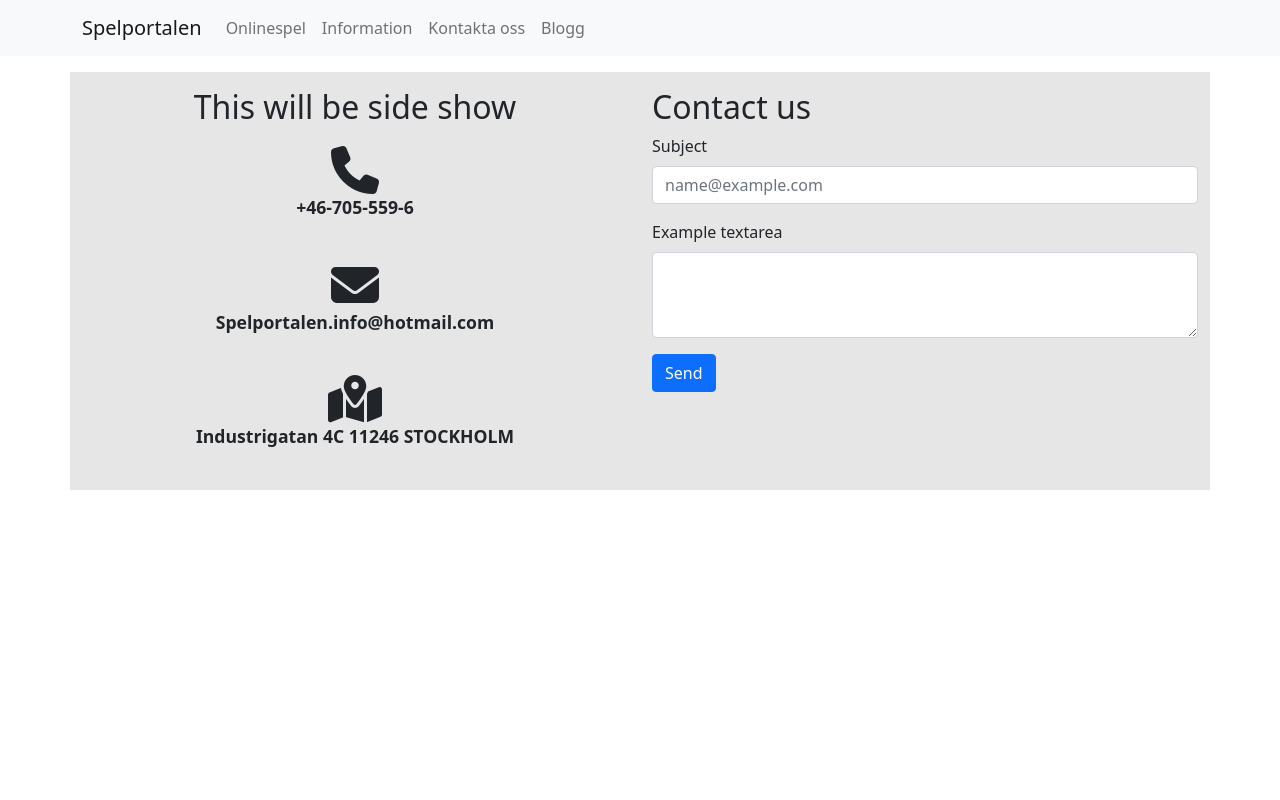
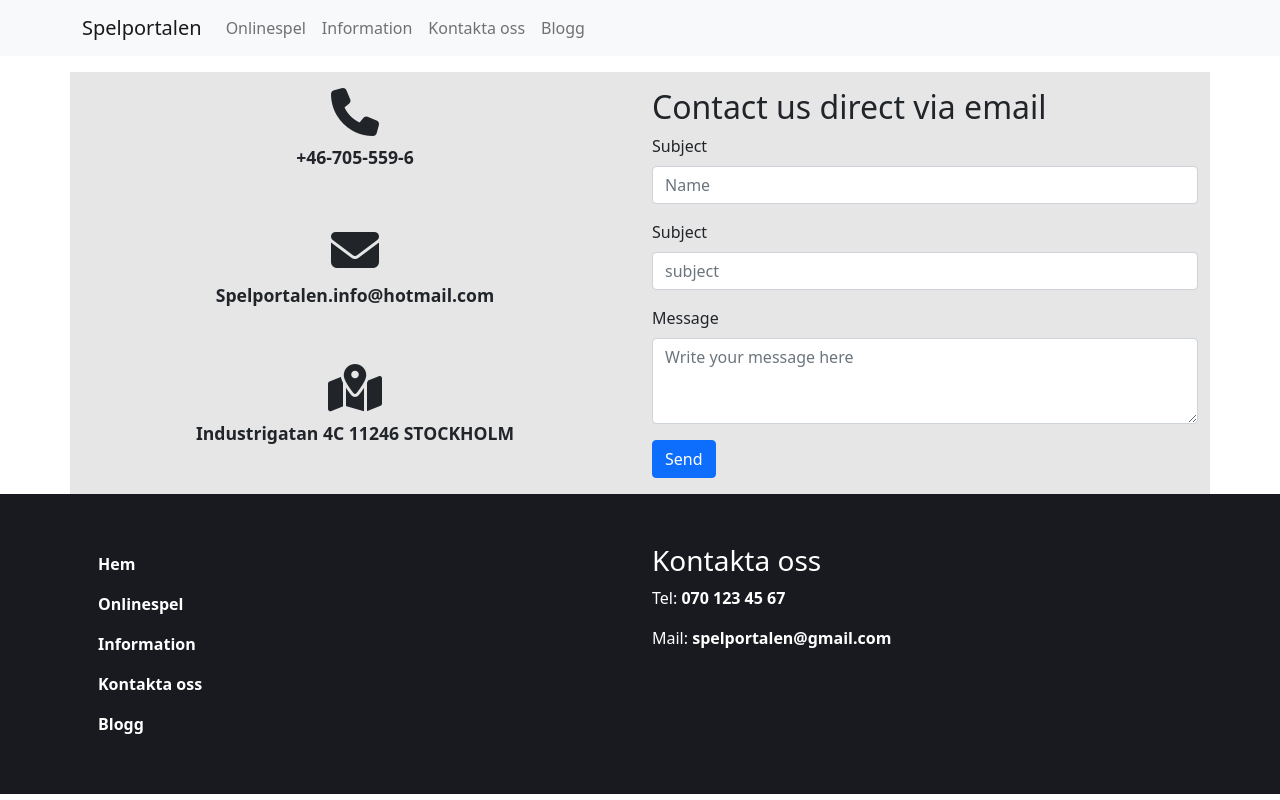
Before and after one commit to samuelbrinke/Spelportal, a plain HTML site: page kontakt.html in a window 1280 px wide. Drawn offline with nearby package versions, Linux system fonts and the light colour scheme.

Commit message:
small fixes on contact page

```diff
--- a/css/contact-us.css
+++ /dev/null
@@ -1,20 +0,0 @@
-.big {
-  background: rgb(230, 230, 230);
-}
-.side-show {
-  text-align: center;
-  display: flex;
-  flex-direction: column;
-  justify-content: space-between;
-}
-.fas {
-  display: inline;
-}
-.side-show h2 {
-  margin-bottom: 20px;
-}
-.side-show p {
-  display: inline;
-  font-weight: bold;
-  font-size: 1.1rem;
-}
--- /dev/null
+++ b/css/kontakt.css
@@ -0,0 +1,37 @@
+.big {
+  background: rgb(230, 230, 230);
+}
+.side-show {
+  text-align: center;
+  display: flex;
+  flex-direction: column;
+  justify-content: space-between;
+}
+
+.fas {
+  display: inline;
+  transition: text-shadow 0.5s ease 0s;
+}
+.fas:hover {
+  color: #444444;
+
+  text-shadow: 1px 0px 1px #cccccc, 0px 1px 1px #eeeeee, 2px 1px 1px #cccccc,
+    1px 2px 1px #eeeeee, 3px 2px 1px #cccccc, 2px 3px 1px #eeeeee,
+    4px 3px 1px #cccccc, 3px 4px 1px #eeeeee, 5px 4px 1px #cccccc,
+    4px 5px 1px #eeeeee, 6px 5px 1px #cccccc, 5px 6px 1px #eeeeee,
+    7px 6px 1px #cccccc;
+}
+
+.side-show a {
+  display: inline;
+  text-decoration: none;
+  color: #212529;
+}
+.side-show h2 {
+  margin-bottom: 20px;
+}
+.side-show p {
+  display: inline;
+  font-weight: bold;
+  font-size: 1.1rem;
+}
--- a/contact-us.html
+++ b/kontakt.html
@@ -16,7 +16,7 @@
       integrity="sha384-giJF6kkoqNQ00vy+HMDP7azOuL0xtbfIcaT9wjKHr8RbDVddVHyTfAAsrekwKmP1"
       crossorigin="anonymous"
     />
-    <link rel="stylesheet" href="css/contact-us.css" />
+    <link rel="stylesheet" href="css/kontakt.css" />
     <link rel="stylesheet" href="css/custom.css" />
   </head>
   <body>
@@ -65,29 +65,47 @@
       </nav>
     </header>
 
+    <!--MAIN CONTENT-->
     <div class="container big">
       <div class="row mt-3">
         <div class="col-12 col-lg-6 mt-3 side-show">
-          <h2>This will be side show</h2>
-          <i class="fas fa-phone fa-3x"></i>
+          <a href="tel:+46-705-559-6"><i class="fas fa-phone fa-3x"></i></a>
+
           <p>+46-705-559-6</p>
           <br />
+          <a href="mailto:spelportalen@gmail.com"
+            ><i class="fas fa-envelope fa-3x"></i
+          ></a>
 
-          <i class="fas fa-envelope fa-3x"></i>
           <p>Spelportalen.info@hotmail.com</p>
           <br />
 
-          <i class="fas fa-map-marked-alt fa-3x"> </i>
+          <a
+            href="https://www.google.se/maps/place/Industrigatan+4c,+112+46+Stockholm/@59.3363311,18.0303459,16z/data=!4m5!3m4!1s0x465f9d7ebeba5399:0x92c7e047155fe40c!8m2!3d59.33655!4d18.0310862"
+            target="blank"
+            ><i class="fas fa-map-marked-alt fa-3x"> </i
+          ></a>
+
           <p>Industrigatan 4C 11246 STOCKHOLM</p>
           <br />
         </div>
         <div class="col mt-3">
-          <h2>Contact us</h2>
+          <h2>Contact us direct via email</h2>
           <form
             action="mailto:Spelportalen.info@hotmail.com"
             method="post"
             enctype="text/plain"
           >
+            <div class="mb-3">
+              <label for="Name" class="form-label">Subject</label>
+              <input
+                type="text"
+                class="form-control"
+                id="Name"
+                name="Name"
+                placeholder="Name"
+              />
+            </div>
             <div class="mb-3">
               <label for="subject" class="form-label">Subject</label>
               <input
@@ -95,16 +113,17 @@
                 class="form-control"
                 id="subject"
                 name="subject"
-                placeholder="name@example.com"
+                placeholder="subject"
               />
             </div>
             <div class="mb-3">
-              <label for="Text" class="form-label">Example textarea</label>
+              <label for="Text" class="form-label">Message</label>
               <textarea
                 class="form-control"
                 name="text"
                 id="text"
                 rows="3"
+                placeholder="Write your message here"
               ></textarea>
             </div>
             <div class="col-auto">
@@ -116,6 +135,41 @@
         </div>
       </div>
     </div>
+
+    <!--FOOTER-->
+    <footer class="footer">
+      <div class="container">
+        <div class="row">
+          <div class="col">
+            <ul class="nav flex-column">
+              <li class="nav-item">
+                <a class="nav-link active" href="index.html">Hem</a>
+              </li>
+              <li class="nav-item">
+                <a class="nav-link" href="onlinespel.html">Onlinespel</a>
+              </li>
+              <li class="nav-item">
+                <a class="nav-link" href="information.html">Information</a>
+              </li>
+              <li class="nav-item">
+                <a class="nav-link" href="kontakt.html">Kontakta oss</a>
+              </li>
+              <li class="nav-item">
+                <a class="nav-link" href="blogg.html">Blogg</a>
+              </li>
+            </ul>
+          </div>
+          <div class="col">
+            <h3>Kontakta oss</h3>
+            <p>Tel: <a href="tel:0701234567">070 123 45 67</a></p>
+            <p>
+              Mail:
+              <a href="mailto:spelportalen@gmail.com">spelportalen@gmail.com</a>
+            </p>
+          </div>
+        </div>
+      </div>
+    </footer>
     <!-- JavaScript Bundle with Popper -->
     <script
       src="https://cdn.jsdelivr.net/npm/bootstrap@5.0.0-beta1/dist/js/bootstrap.bundle.min.js"
```
Also changed, not shown: index.html (+87 -25 lines).
